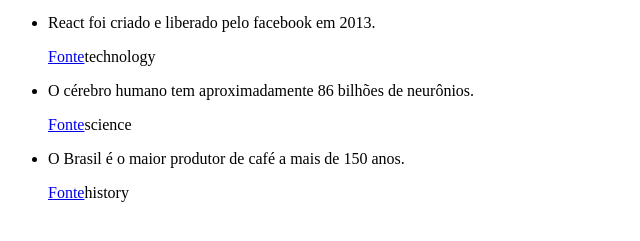
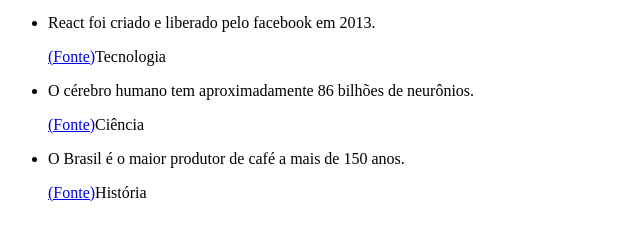
Before and after one commit to marcosfelpdev/today-i-learned, a React (Vite) app: page / in a window 1280 px wide. Shown: the part 335-576 px from the top of the page, without its empty margins (0-640 px from the left). Built offline with nearby package versions, Linux system fonts and the light colour scheme.

Commit message:
refactory: aplica lógica de categoria em português

```diff
--- a/src/components/FactItem.tsx
+++ b/src/components/FactItem.tsx
@@ -1,16 +1,21 @@
 import type { Fact } from "../types";
+import { CATEGORIES } from "../constants";
 
 interface FactItemProps {
     fact: Fact
 }
 
 export default function FactItem({ fact }: FactItemProps) {
+    const category = CATEGORIES.find((category) => {
+        return fact.category === category.value;
+    })
+
     return (
         <>
             <li>
                 <p>{fact.text}</p>
-                <a href={fact.source} target="_blank" rel="noreferrer">Fonte</a>
-                <span>{fact.category}</span>
+                <a href={fact.source} target="_blank" rel="noreferrer">(Fonte)</a>
+                <span>{ category?.label}</span>
             </li>
         </>
     )
```
